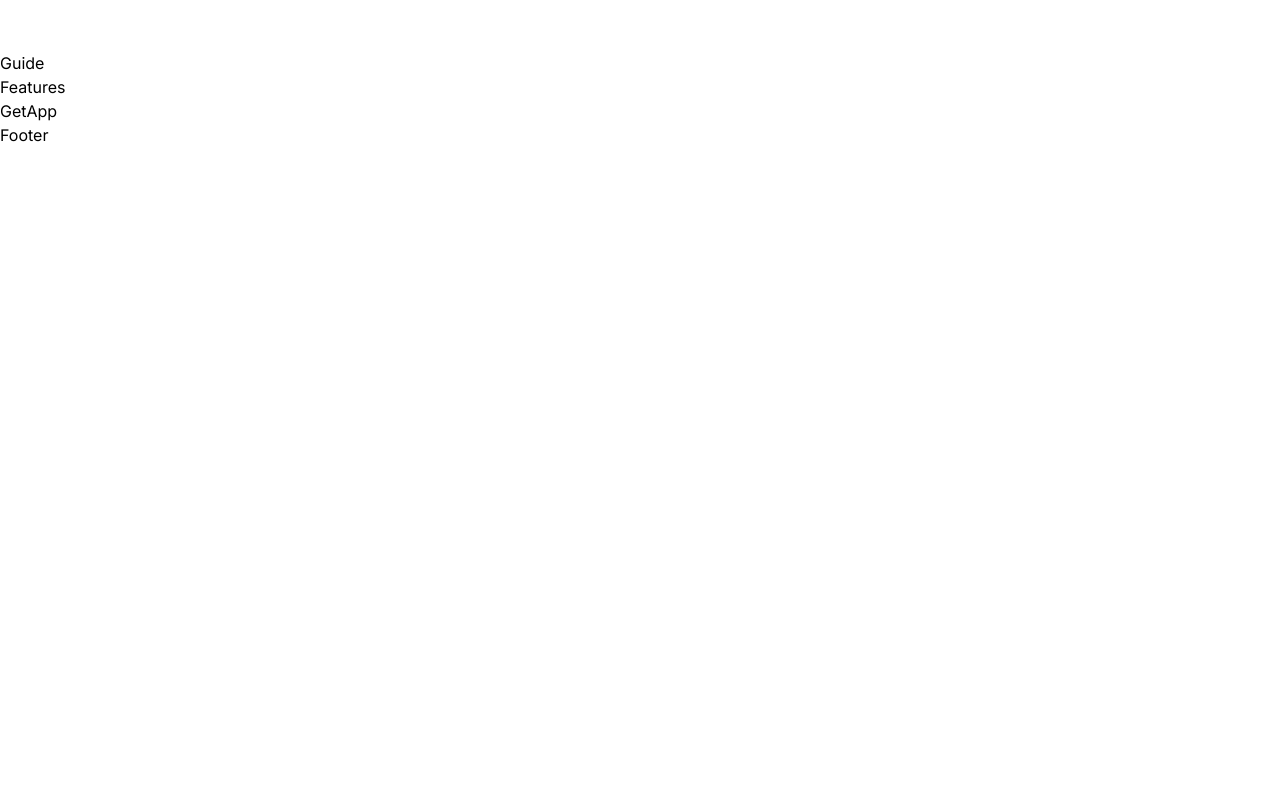
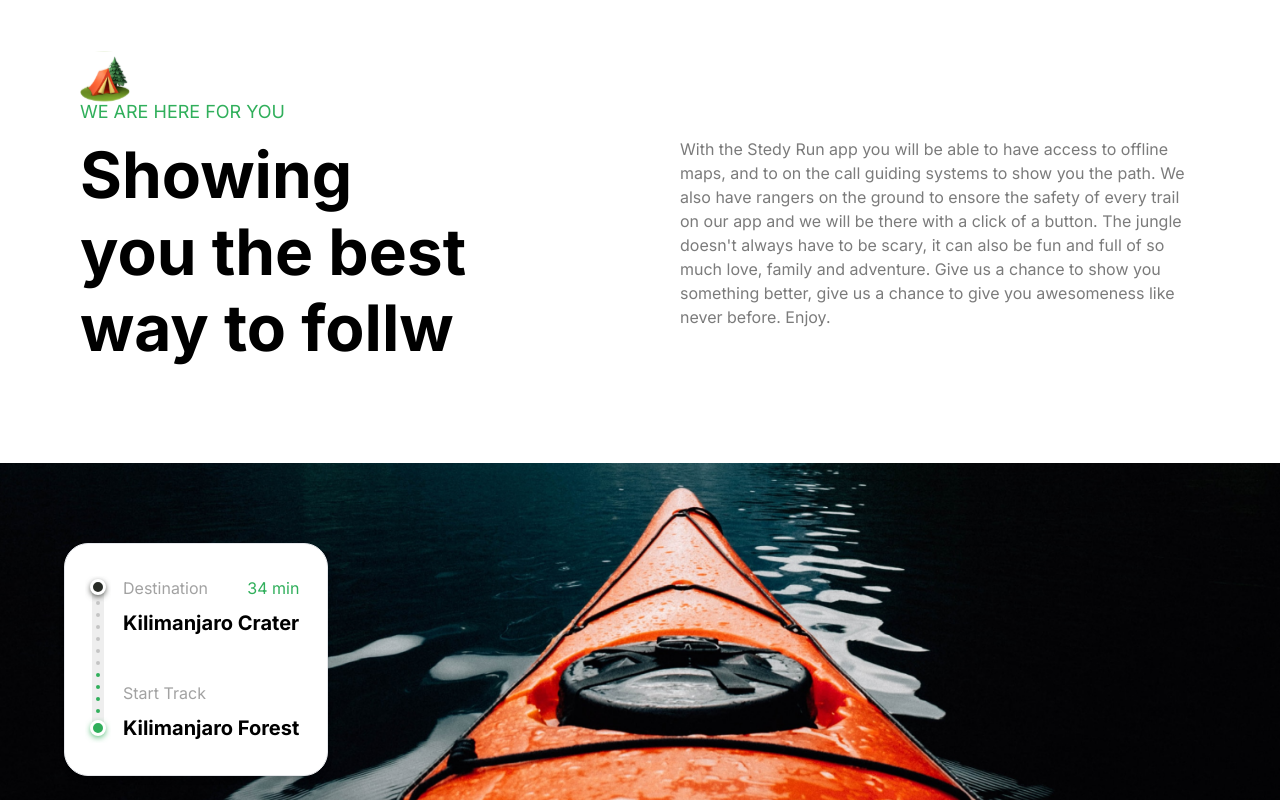
Before and after one commit to R-Tedy/travel, a Next.js app: page / in a window 1280 px wide. Shown: the part 1760-2560 px from the top of the page. Before the commit the page ends 1907 px from the top, so only its background shows below. Built offline with nearby package versions, Linux system fonts and the light colour scheme.

Commit message:
guide section completer

```diff
--- a/components/Guide.tsx
+++ b/components/Guide.tsx
@@ -1,8 +1,56 @@
+import Image from 'next/image'
 import React from 'react'
 
 function Guide() {
   return (
-    <div>Guide</div>
+    <section className='flexCenter flex-col'>
+      <div className='padding-container max-container w-full pb-24'>
+        <Image
+          src='/camp.svg'
+          alt='camp'
+          width={50}
+          height={50}
+        />
+        <p className='uppercase regular-18 -mt-1 mb-3 text-green-50'>
+          We are here for you
+        </p>
+        <div className='flex flex-wrap justify-between gap-5 lg:gap-10'>
+          <h2 className='bold-40 lg:bold-64 xl:max-w-[390px]'>Showing you the best way to follw</h2>
+          <p className='regular-16 text-gray-30 xl:max-w-[520px]'>With the Stedy Run app you will be able to have access to offline maps, and to on the call guiding systems to show you the path. We also have rangers on the ground to ensore the safety of every trail on our app and we will be there with a click of a button. The jungle doesn't always have to be scary, it can also be fun and full of so much love, family and adventure. Give us a chance to show you something better, give us a chance to give you awesomeness like never before. Enjoy.</p>
+        </div>
+      </div>
+      <div className='flexCenter max-container relative w-full'>
+        <Image
+          src='/boat.png'
+          alt='boat image'
+          width={1440}
+          height={580}
+          className='w-full object-cover object-center 2xl:rounded-5xl'
+        />
+        <div className='absolute flex bg-white py-8 pl-5 pr-7 gap-3 rounded-3xl border shadow-md md:left-[5%] lg:top-20'>
+          <Image
+            src='/meter.svg'
+            alt='meter'
+            width={16}
+            height={158}
+            className='h-full w-auto'
+          />
+          <div className='flexBetween flex-col'>
+            <div className='flex w-full flex-col'>
+              <div className='flexBetween w-full'>
+                <p className='regular-16 text-gray-20'>Destination</p>
+                <p className='regular-16 text-green-50'>34 min</p>
+              </div>
+              <p className='bold-20 mt-2'>Kilimanjaro Crater </p>
+            </div>
+            <div className='flex w-full flex-col'>
+              <p className='regular-16 text-gray-20'>Start Track</p>
+              <h4 className='bold-20 mt-2 whitespace-nowrap'>Kilimanjaro Forest </h4>
+            </div>
+          </div>
+        </div>
+      </div>
+    </section>
   )
 }
 
```
